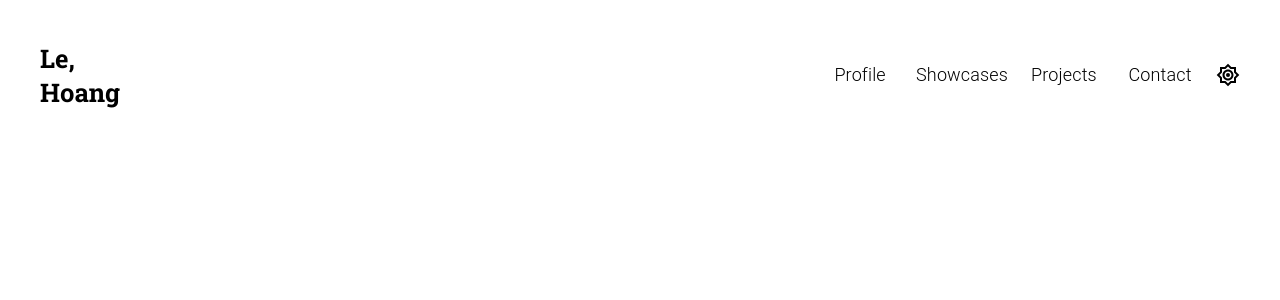
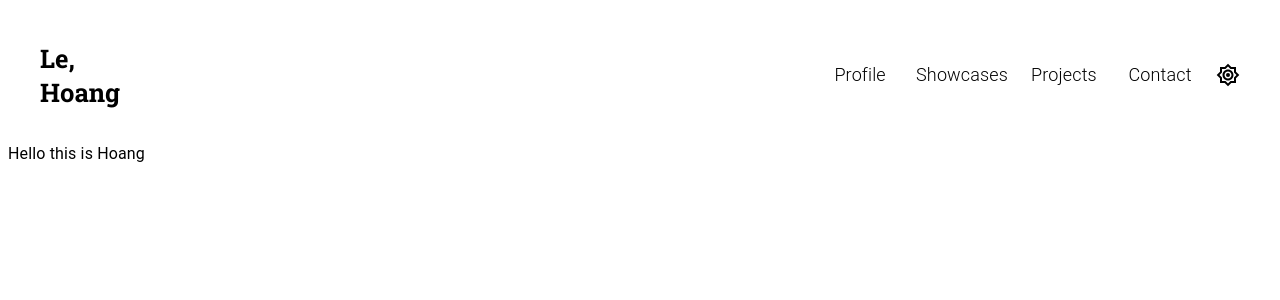
Before and after one commit to hoangledo2004/web-portfolio, a React (Vite) app: page /profile in a window 1280 px wide. Shown: the top 300 px of the page. Built offline with nearby package versions, Linux system fonts and the light colour scheme.

Commit message:
Hoang Le: final Top Bar 22 Jun

```diff
--- a/src/App.tsx
+++ b/src/App.tsx
@@ -1,5 +1,5 @@
 //import './App.css'
-import { BrowserRouter as Router, Routes, Route, Link } from 'react-router-dom'
+import { BrowserRouter as Router, Routes, Route } from 'react-router-dom'
 import HomePage from './pages/HomePage'
 import ContactPage from './pages/ContactPage'
 import ShowcasesPage from './pages/ShowcasesPage'
@@ -8,15 +8,15 @@ import TopBar from './components/TopBar'
 
 function App() {
   return (
-    // <Router>
-    //   <Routes>
-    //     <Route path="/profile" element={<HomePage />} />
-    //     <Route path="/plan" element={<ContactPage />} />
-    //     <Route path="/privacy-policy" element={<ShowcasesPage />} />
-    //     <Route path="/terms-and-conditions" element={<ProjectsPage />} />
-    //   </Routes>
-    // </Router>
-    <TopBar />
+    <Router>
+      <TopBar/>
+      <Routes>
+        <Route path="/profile" element={<HomePage />} />
+        <Route path="/plan" element={<ContactPage />} />
+        <Route path="/privacy-policy" element={<ShowcasesPage />} />
+        <Route path="/terms-and-conditions" element={<ProjectsPage />} />
+      </Routes>
+    </Router>
   )
 }
 
--- a/src/main.tsx
+++ b/src/main.tsx
@@ -1,12 +1,9 @@
 import React from 'react'
 import ReactDOM from 'react-dom/client'
 import App from './App.tsx'
-import { BrowserRouter } from 'react-router-dom'
 
 ReactDOM.createRoot(document.getElementById('root')!).render(
   <React.StrictMode>
-    <BrowserRouter>
       <App />
-    </BrowserRouter>
   </React.StrictMode>,
 )
--- a/src/pages/HomePage.tsx
+++ b/src/pages/HomePage.tsx
@@ -1,9 +1,9 @@
-import TopBar from '../components/TopBar'
+import { Typography } from '@mui/material'
 
 const HomePage = () => {
   return (
     <>
-      Hello this is Hoang
+      <Typography>Hello this is Hoang</Typography>
     </>
   )
 }
```
